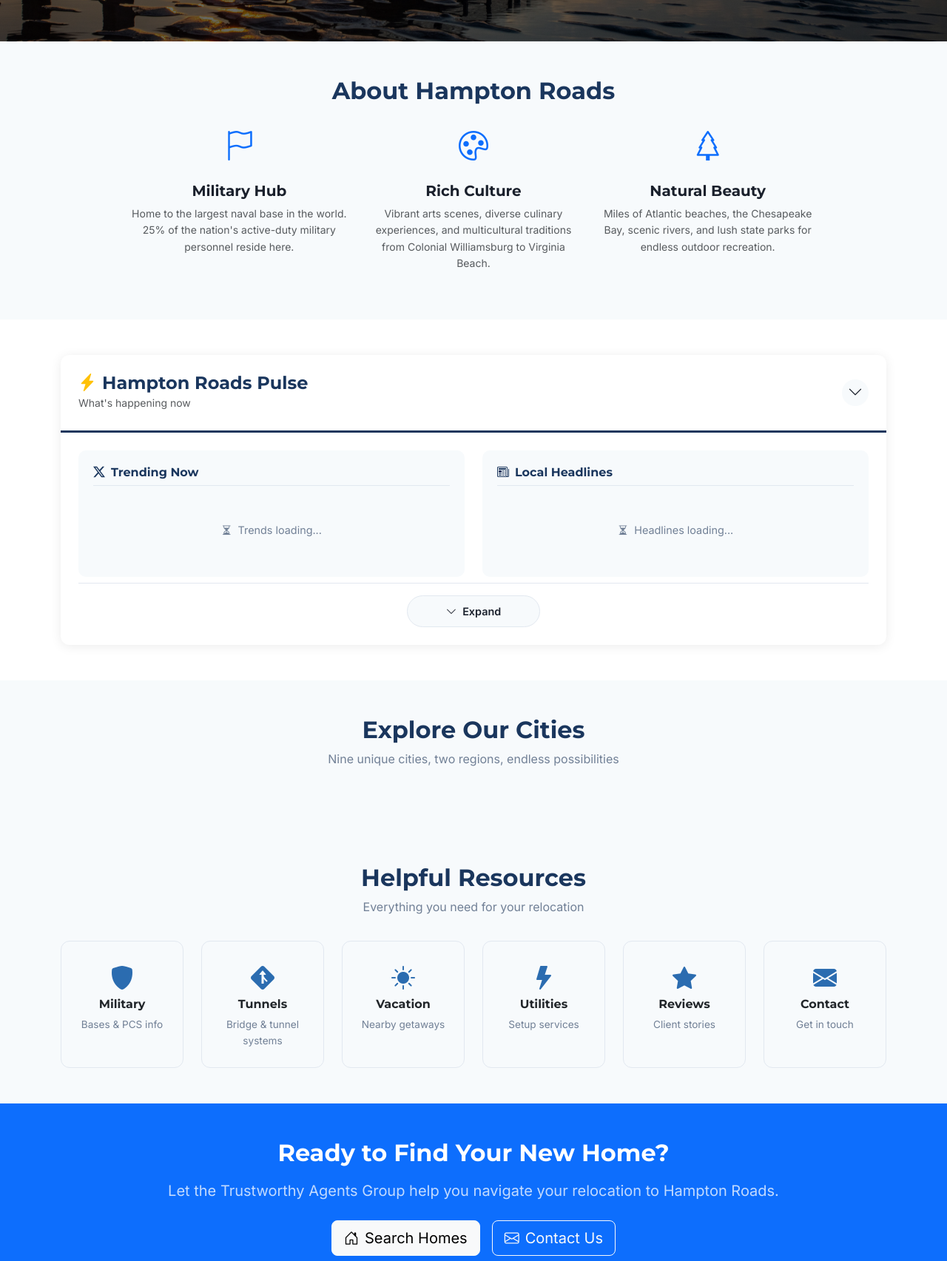
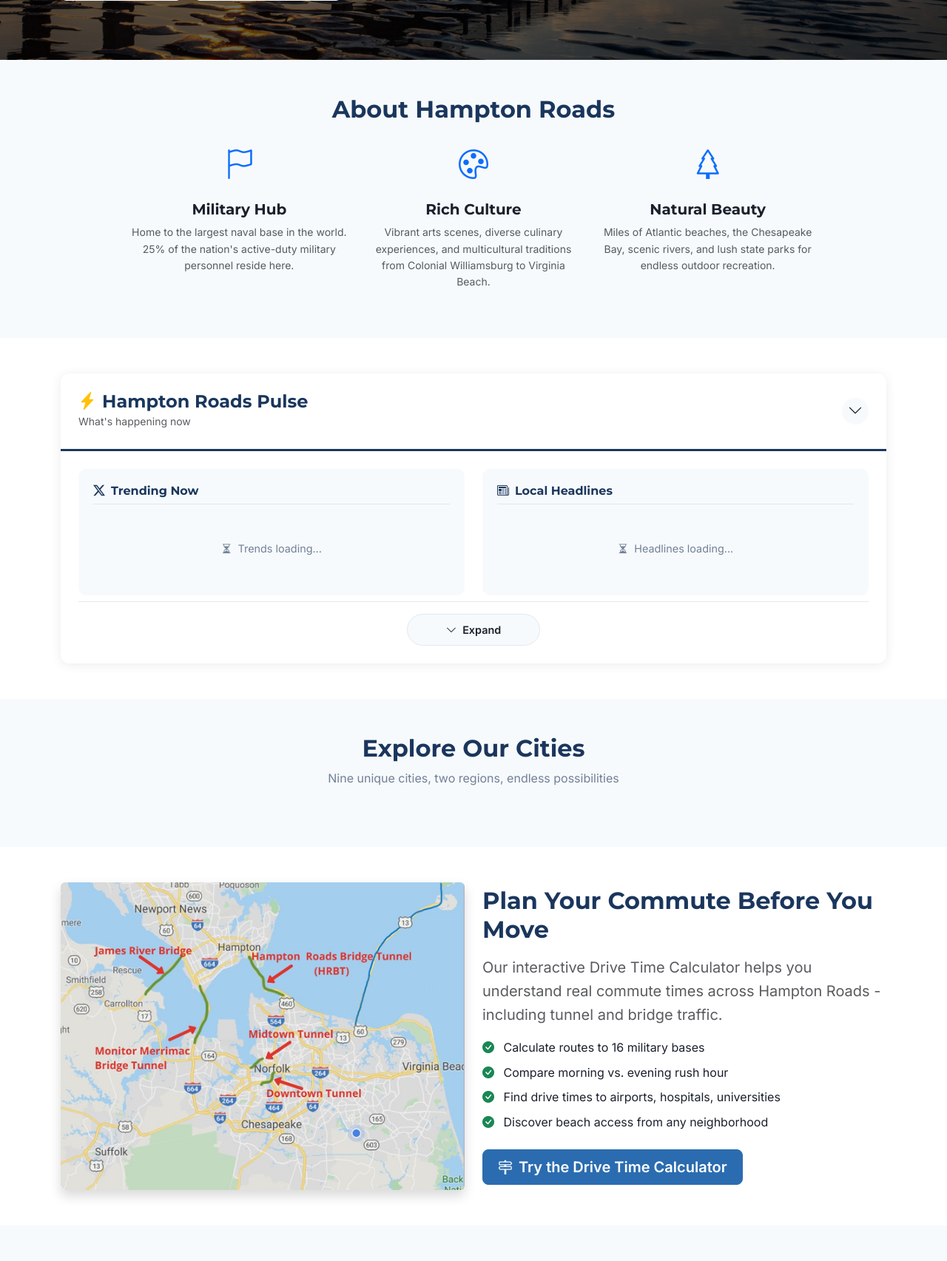
Before and after one commit to iXanadu/abouthr, a Django app: page / in a window 1280 px wide. Shown: the part 507-2212 px from the top of the page at 74% size. Run offline with Django 5.2, Linux system fonts and the light colour scheme; data that the repository does not hold is empty.

Commit message:
Add Drive Calculator to nav, footer, and homepage CTA
- Add "Drive Times" link to main navigation menu
- Add "Drive Times" to footer Resources section (site-wide)
- Add prominent CTA section on homepage with tunnels map image
- Highlights: military bases, rush hour comparison, airports, beaches

Improves SEO with internal links to /drive-calculator/ from every page.

Co-Authored-By: Claude Opus 4.5 <noreply@anthropic.com>

```diff
--- a/templates/base.html
+++ b/templates/base.html
@@ -78,6 +78,9 @@
                         <a class="nav-link" href="{% url 'guide:tunnels' %}">Tunnels</a>
                     </li>
                     <li class="nav-item">
+                        <a class="nav-link" href="{% url 'guide:drive_calculator' %}">Drive Times</a>
+                    </li>
+                    <li class="nav-item">
                         <a class="nav-link" href="{% url 'guide:vacation' %}">Vacation</a>
                     </li>
                     <li class="nav-item">
@@ -137,6 +140,7 @@
                     <ul class="list-unstyled footer-links">
                         <li><a href="{% url 'guide:military' %}">Military</a></li>
                         <li><a href="{% url 'guide:tunnels' %}">Tunnels</a></li>
+                        <li><a href="{% url 'guide:drive_calculator' %}">Drive Times</a></li>
                         <li><a href="{% url 'guide:vacation' %}">Vacation</a></li>
                     </ul>
                 </div>
--- a/templates/guide/home.html
+++ b/templates/guide/home.html
@@ -115,6 +115,32 @@
             </div>
         </div>
         {% endfor %}
+    </div>
+</section>
+
+<!-- Drive Time Calculator CTA -->
+<section class="py-5">
+    <div class="container">
+        <div class="row align-items-center">
+            <div class="col-lg-6 mb-4 mb-lg-0">
+                <img src="{% static 'images/maps/tunnels-map.jpg' %}" alt="Hampton Roads tunnels and bridges map" class="img-fluid rounded shadow" loading="lazy">
+            </div>
+            <div class="col-lg-6">
+                <h2 class="text-primary-dark mb-3">Plan Your Commute Before You Move</h2>
+                <p class="lead text-muted">
+                    Our interactive Drive Time Calculator helps you understand real commute times across Hampton Roads - including tunnel and bridge traffic.
+                </p>
+                <ul class="list-unstyled mb-4">
+                    <li class="mb-2"><i class="bi bi-check-circle-fill text-success me-2"></i> Calculate routes to 16 military bases</li>
+                    <li class="mb-2"><i class="bi bi-check-circle-fill text-success me-2"></i> Compare morning vs. evening rush hour</li>
+                    <li class="mb-2"><i class="bi bi-check-circle-fill text-success me-2"></i> Find drive times to airports, hospitals, universities</li>
+                    <li class="mb-2"><i class="bi bi-check-circle-fill text-success me-2"></i> Discover beach access from any neighborhood</li>
+                </ul>
+                <a href="{% url 'guide:drive_calculator' %}" class="btn btn-primary btn-lg">
+                    <i class="bi bi-signpost-2 me-2"></i>Try the Drive Time Calculator
+                </a>
+            </div>
+        </div>
     </div>
 </section>
 
```
